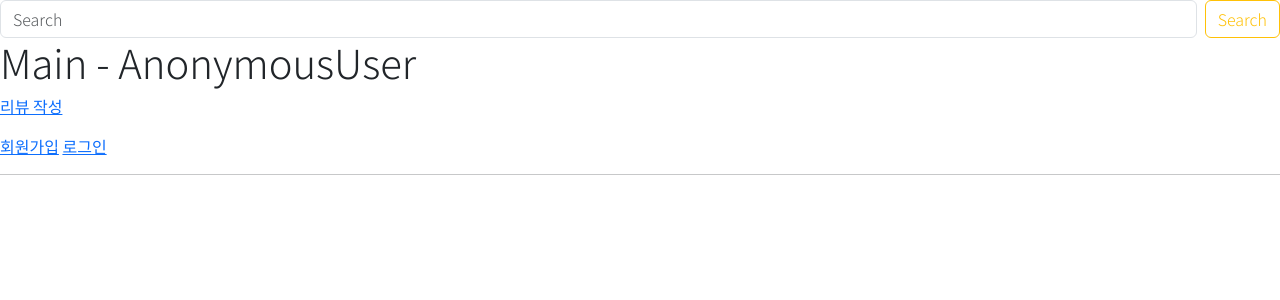
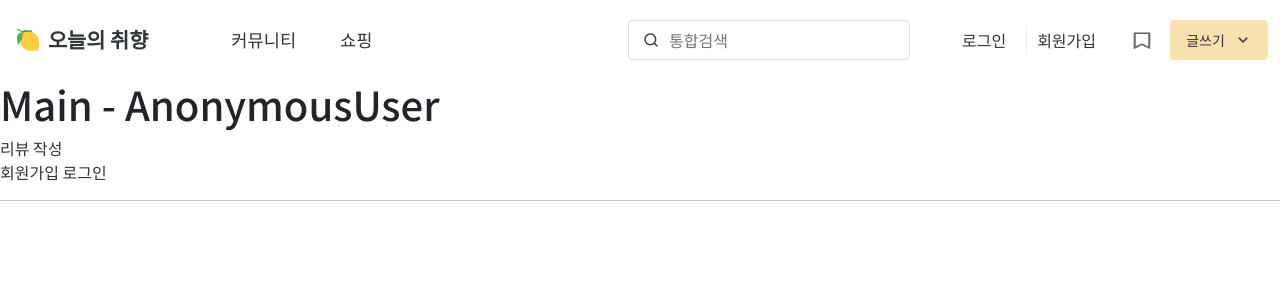
Before and after one commit to rabBit64/Todays-taste, a Django app: page /articles/ in a window 1280 px wide. Shown: the top 300 px of the page. Run offline with Django 3.2, Linux system fonts and the light colour scheme; data that the repository does not hold is empty; some libraries are stand-ins or nearby versions.

Commit message:
feat: basic navbar

```diff
--- /dev/null
+++ b/static/main/navbar.css
@@ -0,0 +1,169 @@
+* {
+  box-sizing:border-box;
+  color: #2F3438;
+}
+a{
+  color: #2F3438;
+}
+li,a,button{
+  text-decoration: none;
+  list-style: none;
+}
+ul, p{
+  margin:0;
+}
+.navigation-bar{
+  display:flex;
+  height:80px;
+  padding: 10 60px;
+  justify-content:space-between;
+  align-items:center;
+  max-width: 1256px;
+  margin: 0 auto;
+}
+.category-menu{
+  display:flex;
+  /* flex-wrap:wrap; */
+  /* flex-grow:1; */
+  flex: 1 1 0px;
+  width:100%;
+  font-size:1.1rem;
+  font-weight:500;
+}
+.category-menu li{
+    display:inline-block;
+    padding: 0 20px;
+}
+.category-menu a:hover{
+  color:#F7E1AE;
+}
+.account-menu{
+  display:flex;
+  /* flex-grow:2; */
+  /* flex-basis:auto; */
+  flex: 0 1 650px;
+}
+.account-menu li{
+  display:inline-block;
+  padding: 0 10px;
+}
+.logo{
+  display:inline-flex;
+  align-items: center;
+  margin:-4px;
+}
+.logo img{
+  width:30%;
+  height:30px;
+  object-fit: cover;
+}
+#logo-text{
+  font-size:1.3rem;
+  font-weight:700;
+  margin-right:35px;
+  flex:0 0 auto;
+}
+.search-box{
+  display:flex;
+  height:100%;
+  flex: 1 1 0px;
+  min-width:0;
+
+  align-items:center;
+  box-sizing:border-box;
+  border: 1px solid #DADDE0;
+  border-radius:4px;
+  height:40px;
+  padding: 0 14px;
+  width:100%;
+  margin:0 10px;
+}
+.search-text{
+  flex:1 0 0%;
+  vertical-align: middle;
+  display: inline-block;
+  margin:0;
+  padding:0;
+  border:none;
+  background:none;
+  height:100%;
+  outline:none;
+  font-size:16px;
+  line-height:24px;
+  padding: 0 10px;
+}
+.account-menu search-box i{
+  color:#828C94;
+  font-size:22px;
+}
+.write-button{
+  border:none;
+  margin:0;
+  background:none;
+  font-size:14px;
+  line-height:18px;
+  display:inline-block;
+  align-items: center;
+  width:auto;
+  height:40px;
+  border-radius:4px;
+  padding:0 16px;
+  box-sizing: border-box;
+  background-color: #F7E1AE;
+  line-height:0;
+}
+.write-button span{
+  vertical-align: middle;
+}
+.write-button:hover{
+  transition: transform 0.5s ease;
+  filter: brightness(80%);
+}
+.write-button i{
+  font-size:18px;
+  line-height:1;
+  vertical-align: middle;
+}
+#write-text{
+  margin-right:6px;
+}
+.account-detail{
+  display:flex;
+  align-items: center;
+}
+.account-detail-ls{
+  display:flex;
+  line-height:0;
+  margin-right:5px;
+}
+#signup{
+  border-left: 1.4px solid #EAEDEF;
+  padding: 0 10px;
+}
+.scrap{
+  margin-right:20px;
+  padding-top:3px;
+  font-size:1.2rem;
+  transform: scale(1.3, 1);
+  padding-left:10px;
+}
+.scrap i{
+  color:#696969;
+}
+.profile img{
+  vertical-align:middle;
+  width:80%;
+  height:80%;
+  object-fit: cover;
+}
+.profile{
+  display: inline-block;
+  margin:0;
+  padding:0;
+  border:none;
+  background:none;
+  width:40px;
+  height:40px;
+  border-radius: 100%;
+  outline:none;
+}
--- a/templates/base.html
+++ b/templates/base.html
@@ -4,11 +4,16 @@
     <meta charset="UTF-8">
     <meta http-equiv="X-UA-Compatible" content="IE=edge">
     <meta name="viewport" content="width=device-width, initial-scale=1.0">
-    <title>Document</title>
+    <title>오늘의 취향</title>
+    <!--파비콘-->
+    {% load static %}
+    <link rel="shortcut icon" type="image/x-icon" href="{% static 'lemon-icon-removebg.png' %}" />
     <link href="https://cdn.jsdelivr.net/npm/bootstrap@5.3.0-alpha3/dist/css/bootstrap.min.css" rel="stylesheet" integrity="sha384-KK94CHFLLe+nY2dmCWGMq91rCGa5gtU4mk92HdvYe+M/SXH301p5ILy+dN9+nJOZ" crossorigin="anonymous">
+    <link href="https://cdn.jsdelivr.net/npm/remixicon@2.2.0/fonts/remixicon.css" rel="stylesheet">
     <link rel="preconnect" href="https://fonts.googleapis.com">
     <link rel="preconnect" href="https://fonts.gstatic.com" crossorigin>
-    <link href="https://fonts.googleapis.com/css2?family=Noto+Sans+KR:wght@300&display=swap" rel="stylesheet">
+    <link href="https://fonts.googleapis.com/css2?family=Noto+Sans+KR:wght@100;300;400;500;700;900&display=swap" rel="stylesheet">
+    <link rel="stylesheet" href="{% static 'main/navbar.css' %}">
     {% block head %}
     {% endblock head %}
 
@@ -25,13 +30,49 @@
 </head>
 <body>
 
-    {% comment %} 검색창 {% endcomment %}
-    <nav>
-        <form class="d-flex" action='{% url 'articles:search' %}' role="search">
-            <input class="form-control me-2" type="search" placeholder="Search" aria-label="Search" name='q'>
-            <button class="btn btn-outline-warning" type="submit">Search</button>
-          </form>
+    <!--네브바-->
+    <nav class="navigation-bar">
+        <div class="logo">
+            <img src="{% static 'lemon-icon-removebg.png' %}" alt="lemon-icon">
+            <p id="logo-text"><a href="#">오늘의 취향</a></p>
+        </div>
+        <div class="category-menu">
+            <ul>
+                <li><a href="#">커뮤니티</a></li>
+                <li><a href="#">쇼핑</a></li>
+            </ul>
+        </div>
+        <div class="account-menu">
+            <!--검색창-->
+            <form class="search-box" action='{% url 'articles:search' %}' role="search">
+                <i class="ri-search-line"></i>
+                <input class="search-text" type="search" placeholder="통합검색" aria-label="Search" name='q'>
+            </form>
+            <div class="account-detail">
+
+                {% if request.user.is_authenticated %}
+                    <button type="button" aria-label="프로필 메뉴" class="profile">
+                        <picture>
+                            <img src="{% static 'smile.png' %}" alt="smile-profile">
+                        </picture>
+                    </button>
+                {% else %}
+                    <ul class="account-detail-ls">
+                        <li><a href="{% url 'accounts:login' %}">로그인</a></li>
+                        <li><a href="{% url 'accounts:signup' %}" id="signup">회원가입</a></li>
+                    </ul>
+                <!--스크랩-->
+
+                {% endif %}
+                <span class="scrap"><a href="#"><i class="ri-bookmark-line"></i></a></span>
+                <button type="button" class="write-button">
+                    <span id="write-text">글쓰기</span>
+                    <span><i class="ri-arrow-down-s-line"></i></span>
+                </button>
+            </div>
+        </div>
     </nav>
+
 
 
     {% block content %}
```
Also changed, not shown: static/templates/base.html (added, +48 -0 lines), README.md, static/lemon-icon-removebg.png (added), static/smile.png (added).
